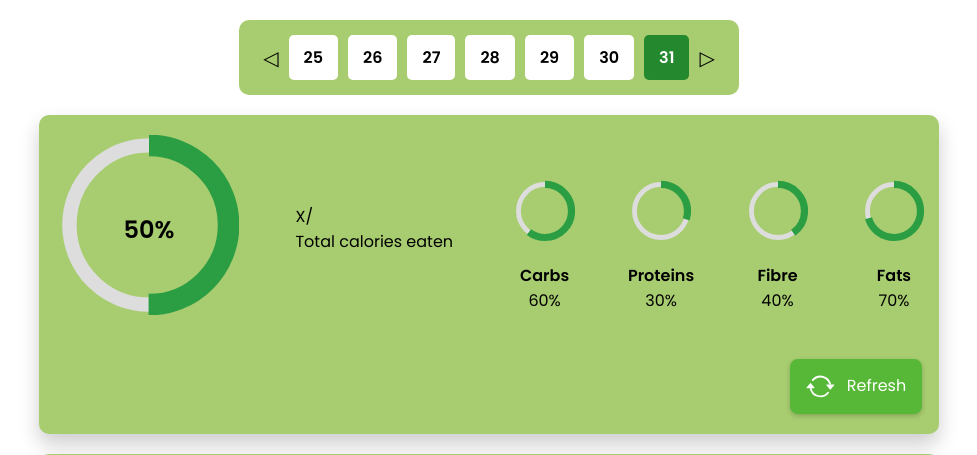
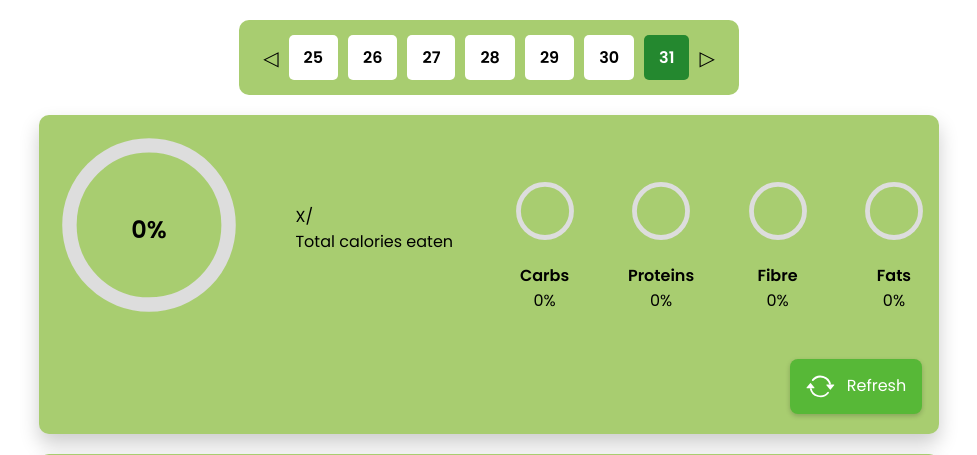
Before and after one commit to HeinzPaul/Calorease, a Flask app: template templates/homepage_refreshing.html in a window 1280 px wide. Shown: the part 62-517 px from the top of the page, without its empty margins (151-1128 px from the left). Run offline with Flask 3, Linux system fonts and the light colour scheme; the template is opened without the code that fills it, so the values that code supplies are empty.

Commit message:
set progress bars to 0

```diff
--- a/templates/homepage_refreshing.html
+++ b/templates/homepage_refreshing.html
@@ -944,7 +944,7 @@
                         stroke-dashoffset="100"
                         d="M18 2.0845a15.915 15.915 0 1 1 0 31.83 15.915 15.915 0 1 1 0-31.83" />
                 </svg>
-                <div class="percentage">50</div>
+                <div class="percentage">0</div>
             </div>
             X/{{ cals_to_eat }}<br>
             Total calories eaten
@@ -962,7 +962,7 @@
 
 
                     <b>Carbs</b>
-                    <div class="carbs-percentage">60</div>
+                    <div class="carbs-percentage">0</div>
                 </div>
             </div>
 
@@ -977,7 +977,7 @@
                             d="M18 2.0845a15.915 15.915 0 1 1 0 31.83 15.915 15.915 0 1 1 0-31.83"></path>
                     </svg>
                     <b>Proteins</b>
-                    <div class="protein-percentage">30</div>
+                    <div class="protein-percentage">0</div>
                 </div>
             </div>
 
@@ -992,7 +992,7 @@
                             d="M18 2.0845a15.915 15.915 0 1 1 0 31.83 15.915 15.915 0 1 1 0-31.83"></path>
                     </svg>
                     <b>Fibre</b>
-                    <div class="fibre-percentage">40</div>
+                    <div class="fibre-percentage">0</div>
                 </div>
             </div>
 
@@ -1007,7 +1007,7 @@
                             d="M18 2.0845a15.915 15.915 0 1 1 0 31.83 15.915 15.915 0 1 1 0-31.83"></path>
                     </svg>
                     <b>Fats</b>
-                    <div class="fat-percentage">70</div>
+                    <div class="fat-percentage">0</div>
                 </div>
             </div>
         </div>
```
